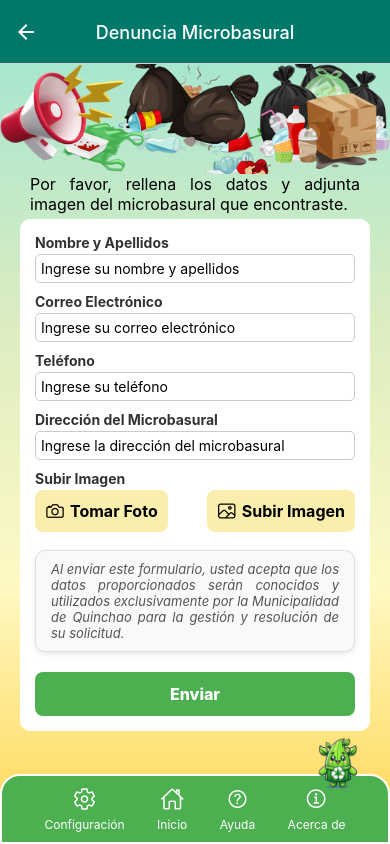
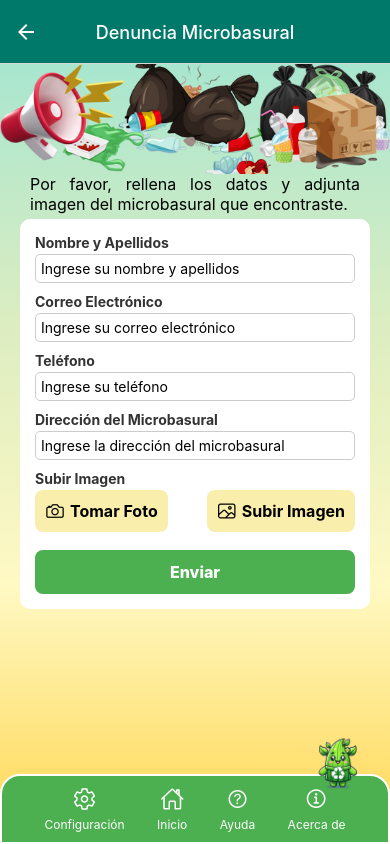
Before and after one commit to MeBustamante/Proyecto-Quinchao-Recicla, a React Native app: screen /DenunciaMicrobasural in a window 390 px wide. Built offline with nearby package versions, Linux system fonts and the light colour scheme; what expo-notifications would draw is missing.

Commit message:
idioma arreglado

```diff
--- a/Button_Servicios/DenunciaMicrobasural.js
+++ b/Button_Servicios/DenunciaMicrobasural.js
@@ -27,7 +27,6 @@ const DenunciaMicrobasural = () => {
       uploadImage: 'Subir Imagen',
       takePhoto: 'Tomar Foto',
       selectImage: 'Subir Imagen',
-      terminos: 'Al enviar este formulario, usted acepta que los datos proporcionados serán conocidos y utilizados exclusivamente por la Municipalidad de Quinchao para la gestión y resolución de su solicitud.',
       send: 'Enviar',
       enviado1: '¡Gracias por tu compromiso!',
       enviado2: 'Tu denuncia fue enviada correctamente.',
@@ -47,7 +46,6 @@ const DenunciaMicrobasural = () => {
       uploadImage: 'Upload Image',
       takePhoto: 'Take Photo',
       selectImage: 'Select Image',
-      terminos: 'By submitting this form, you agree that the data provided will be known and used exclusively by the Municipality of Quinchao for the management and resolution of your application.',
       send: 'Send',
       enviado1: 'Thank you for your commitment!',
       enviado2: 'Your report was successfully submitted.',
@@ -63,7 +61,7 @@ const DenunciaMicrobasural = () => {
   const [archivo, setArchivo] = useState(null);
   const [alertVisible, setAlertVisible] = useState(false);
   const [alertMessage, setAlertMessage] = useState('');
-  const [sendModalVisible, setSendModalVisible] = useState(false); // Nuevo estado para el segundo modal
+  const [sendModalVisible, setSendModalVisible] = useState(false);
 
   const showCustomAlert = (message) => {
     setAlertMessage(message);
@@ -135,12 +133,17 @@ const DenunciaMicrobasural = () => {
     const now = new Date();
     const timestamp = `${now.toLocaleDateString()} ${now.toLocaleTimeString()}`;
 
+    // Crear el mensaje para la notificación dependiendo del idioma
+    const notificationMessage = language === 'es'
+      ? `Nueva denuncia en: ${direccion} `
+      : `New complaint at: ${direccion} `;
+
     // Simulación de envío exitoso
     setAlertVisible(false);
     setSendModalVisible(true); // Mostrar el modal de envío exitoso
 
     // Añadir notificación al contexto global
-    addNotification(`Nueva denuncia en: ${direccion}`);
+    addNotification(notificationMessage);  // Pasar el mensaje de la notificación según el idioma
 
     // Limpiar campos después de enviar la denuncia
     setNombre('');
@@ -210,11 +213,6 @@ const DenunciaMicrobasural = () => {
             </View>
             {archivo && <Image source={{ uri: archivo }} style={styles.imagePreview} />}
 
-            {/* Mensaje de uso de datos */}
-            <View style={styles.dataUsageContainer}>
-            <Text style={styles.dataUsageText}>{texts[language].terminos}</Text>
-        </View>
-
             <TouchableOpacity style={styles.submitButton} onPress={handleSubmit}>
               <Text style={styles.submitButtonText}>{texts[language].send}</Text>
             </TouchableOpacity>
@@ -252,9 +250,6 @@ const DenunciaMicrobasural = () => {
           </View>
         </View>
       </Modal>
-
-
-
     </LinearGradient>
   );
 };
@@ -287,16 +282,14 @@ const styles = StyleSheet.create({
   alertButton: { backgroundColor: '#4CAF50', paddingVertical: 10, paddingHorizontal: 20, borderRadius: 20 },
   alertButtonText: { color: 'white', fontSize: 16, fontWeight: 'bold' },
 
-
-   /* diseño de mensaje de uso de datos */
   dataUsageContainer: {
-    backgroundColor: '#F9F9F9', // Fondo gris claro
+    backgroundColor: '#F9F9F9',
     paddingVertical: 10,
     paddingHorizontal: 15,
-    marginBottom: 20, // Espacio entre el mensaje y el botón de envío
+    marginBottom: 20,
     borderRadius: 10,
     borderWidth: 1,
-    borderColor: '#E0E0E0', // Borde sutil
+    borderColor: '#E0E0E0',
     shadowColor: '#000',
     shadowOffset: { width: 0, height: 2 },
     shadowOpacity: 0.1,
@@ -308,5 +301,4 @@ const styles = StyleSheet.create({
   modalSuccessText: { fontSize: 16, color: '#333', textAlign: 'center', fontWeight: 'bold', marginBottom: 20 },
 });
 
-
 export default DenunciaMicrobasural;
```
Lines whose indentation alone changed are shown as unchanged.
